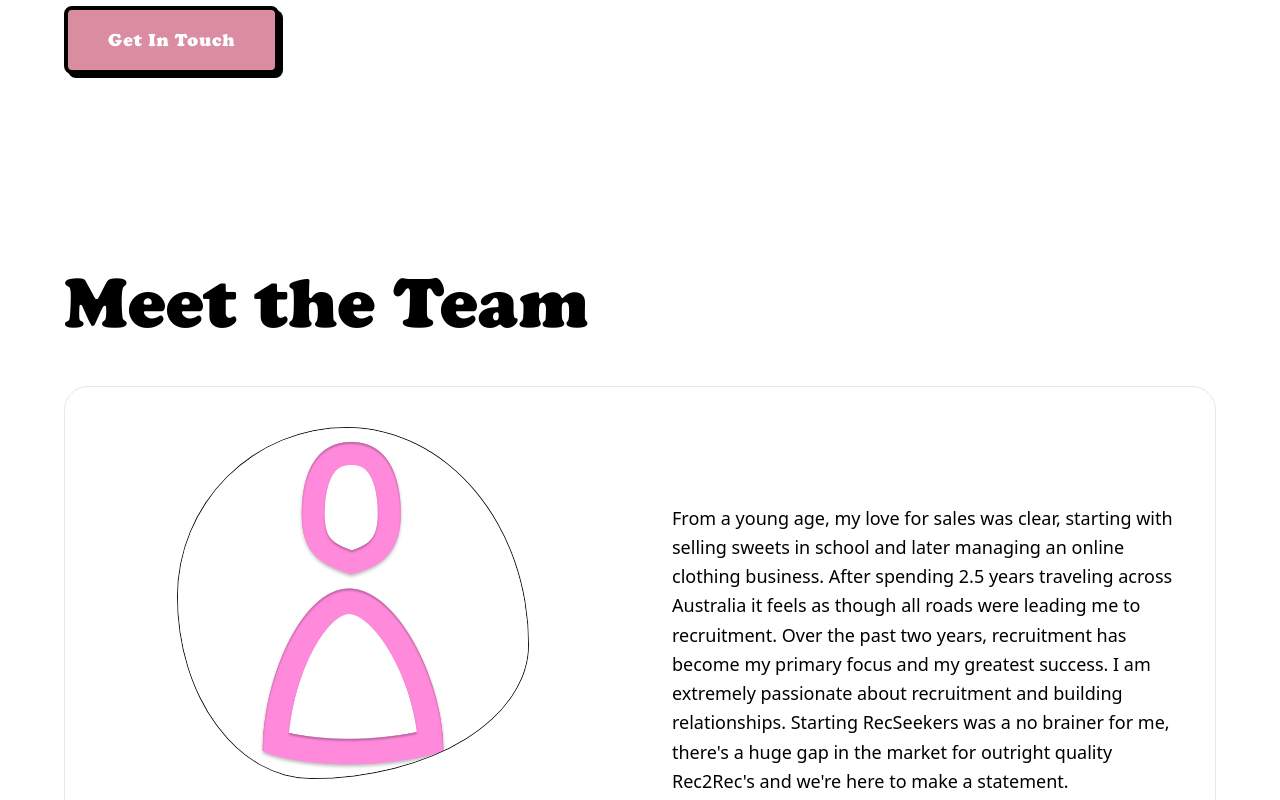
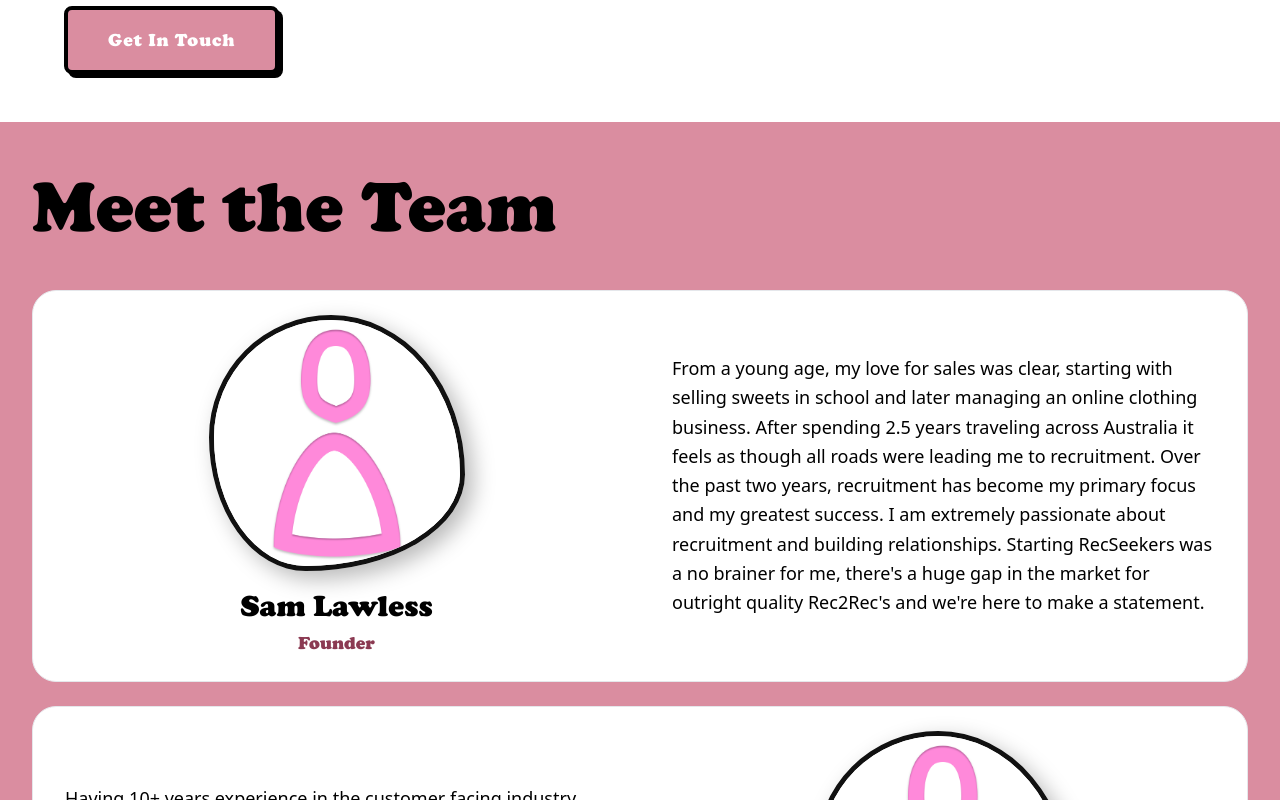
Before and after one commit to CD-Chief/RecSeekers-Website, a Next.js app in the folder frontend/: page /about in a window 1280 px wide. Shown: the part 680-1480 px from the top of the page. Built offline with nearby package versions, Linux system fonts and the light colour scheme.

Commit message:
feat: enhance About page layout with updated styles and animations for team section and blob portrait

```diff
--- a/frontend/app/about/page.tsx
+++ b/frontend/app/about/page.tsx
@@ -40,7 +40,7 @@ export default function AboutPage() {
     <main className="relative w-full">
       {/* --- Hero / Heading Section --- */}
       <section
-        className="min-h-screen flex flex-col items-center justify-center px-8 py-24"
+        className="min-h-screen flex flex-col items-center justify-center px-8 pt-24 pb-12"
         style={{ background: '#FFFFFF' }}
       >
         <div className="max-w-6xl w-full">
--- a/frontend/app/globals.css
+++ b/frontend/app/globals.css
@@ -86,6 +86,18 @@
   animation: growHeight 0.9s cubic-bezier(0.22, 1, 0.36, 1) forwards;
 }
 
+/* ── About page: member card slide-up ── */
+@keyframes slideInUp {
+  from {
+    opacity: 0;
+    transform: translateY(40px);
+  }
+  to {
+    opacity: 1;
+    transform: translateY(0);
+  }
+}
+
 /* ── About page: stat card slide-in ── */
 @keyframes slideInRight {
   from {
@@ -100,12 +112,13 @@
 
 /* ── About page: blob portrait morphing ── */
 .blob-portrait {
-  width: 22rem;
-  height: 22rem;
+  width: 16rem;
+  height: 16rem;
   border-radius: 60% 40% 30% 70% / 60% 30% 70% 40%;
   animation: morphBlob 14s ease-in-out infinite alternate;
   overflow: hidden;
-  border: 1.5px solid #111;
+  border: 5px solid #111;
+  box-shadow: 8px 8px 22px rgba(0, 0, 0, 0.28);
   flex-shrink: 0;
 }
 
@@ -118,7 +131,7 @@
 }
 
 @media (max-width: 1024px) {
-  .blob-portrait { width: 16rem; height: 16rem; }
+  .blob-portrait { width: 12rem; height: 12rem; }
 }
 
 @media (prefers-reduced-motion: reduce) {
--- a/frontend/components/About/BlobPortrait.tsx
+++ b/frontend/components/About/BlobPortrait.tsx
@@ -20,7 +20,7 @@ interface BlobPortraitProps {
 
 export function BlobPortrait({ member, imageSide = 'left' }: BlobPortraitProps) {
   const imageCol = (
-    <div className="flex flex-col items-center gap-6 py-10 px-8">
+    <div className="flex flex-col items-center gap-4 py-6 px-8">
       {/* relative wrapper required for Next.js fill */}
       <div className="blob-portrait relative">
         <Image
@@ -43,7 +43,7 @@ export function BlobPortrait({ member, imageSide = 'left' }: BlobPortraitProps)
   );
 
   const bioCol = (
-    <div className="flex items-center px-8 py-10">
+    <div className="flex items-center px-8 py-6">
       <p className="text-lg text-black leading-relaxed">
         {member.bio}
       </p>
--- a/frontend/components/About/TeamSection.tsx
+++ b/frontend/components/About/TeamSection.tsx
@@ -30,18 +30,23 @@ const teamMembers: TeamMember[] = [
 
 export function TeamSection() {
   return (
-    <section className="relative z-10 bg-white py-24 px-8">
-      <div className="max-w-6xl mx-auto">
+    <section className="relative z-10 bg-[#da8da0] pt-12 pb-24 px-8">
+      <div className="max-w-7xl mx-auto">
         <div className="mb-12">
           <h2 className={`${cooper.className} text-6xl md:text-7xl text-black`}>
             Meet the Team
           </h2>
         </div>
-        <div className="flex flex-col gap-8">
+        <div className="flex flex-col gap-6">
           {teamMembers.map((member, i) => (
             <div
               key={member.name}
               className="rounded-3xl border border-gray-200 bg-white overflow-hidden"
+              style={{
+                opacity: 0,
+                animation: 'slideInUp 0.6s cubic-bezier(0.22, 1, 0.36, 1) forwards',
+                animationDelay: `${i * 0.15}s`,
+              }}
             >
               <BlobPortrait
                 member={member}
```
